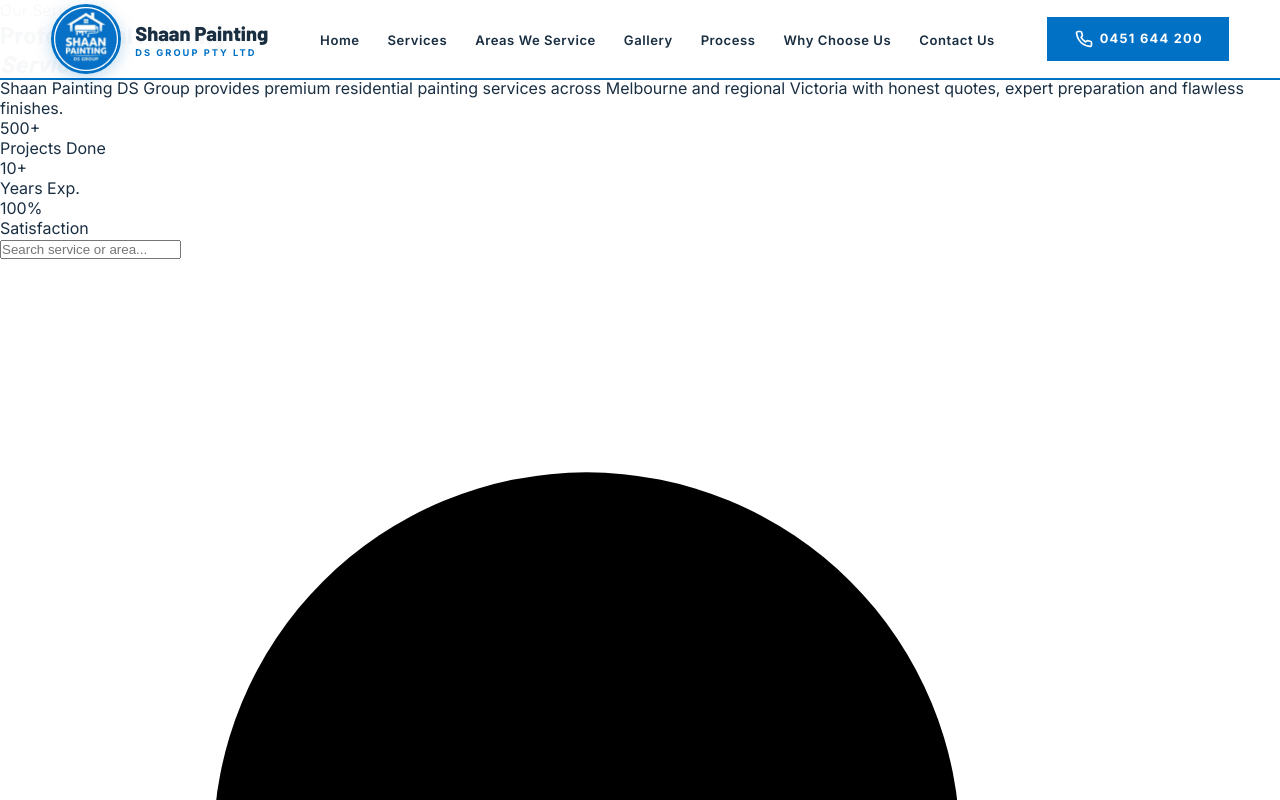
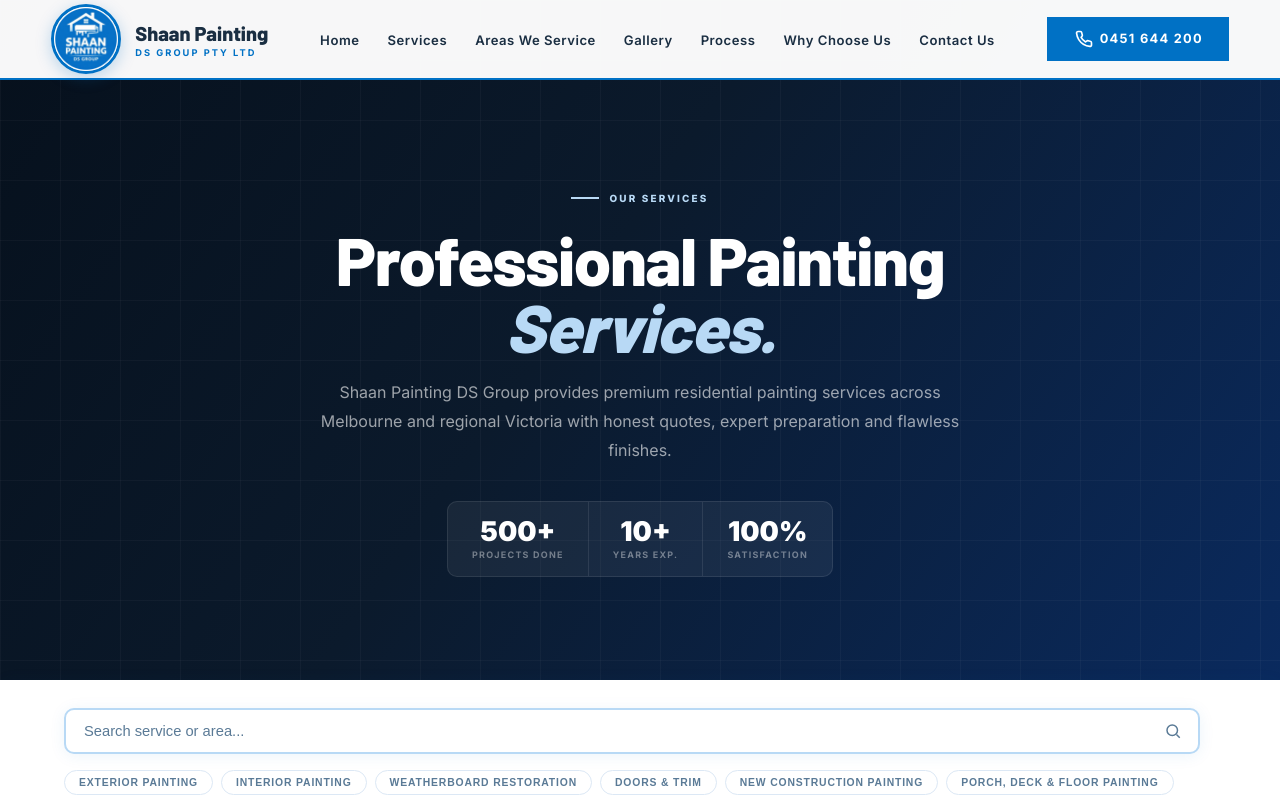
Before and after one commit to designerankush/shaan-painting-nextjs, a Next.js app: page /services in a window 1280 px wide. Shown: the top 800 px of the page. Built offline with nearby package versions, Linux system fonts and the light colour scheme; a web font is replaced by a local one.

Commit message:
service page css issue fixed

```diff
--- a/components/pages/ServicesPage/ServicesPage.module.css
+++ b/components/pages/ServicesPage/ServicesPage.module.css
@@ -1,4 +1,103 @@
- .regionJumpPills {
+/* ─── HERO ─── */
+.hero{
+  position:relative;min-height:680px;
+  background:linear-gradient(125deg,var(--dark) 0%,var(--dark2) 45%,#0a2a5e 100%);
+  overflow:hidden;display:flex;align-items:center;
+  padding:80px 5% 0;
+}
+
+.heroGridLines{
+  position:absolute;inset:0;
+  background-image:
+    linear-gradient(rgba(255,255,255,.03) 1px,transparent 1px),
+    linear-gradient(90deg,rgba(255,255,255,.03) 1px,transparent 1px);
+  background-size:60px 60px;
+  pointer-events:none;
+}
+.heroWave{
+  position:absolute;bottom:-1px;left:0;right:0;
+  height:80px;pointer-events:none;
+}
+.heroContent{position:relative;z-index:2; max-width:650px; margin: 0 auto; text-align: center;}
+.heroEyebrow{
+  display:inline-flex;align-items:center;gap:10px;
+  margin-bottom:22px;
+}
+.heroEyebrowLine{width:28px;height:2px;background:var(--blueM)}
+.heroEyebrowText{
+  font-size:.62rem;font-weight:800;letter-spacing:.22em;
+  text-transform:uppercase;color:var(--blueM);
+}
+.hero h1{
+  font-size:clamp(2.8rem,5.5vw,4.2rem);
+  font-weight:900;color:white;line-height:1.0;
+  letter-spacing:-.02em;margin-bottom:18px;
+}
+.hero h1 em{color:var(--blueM);font-style:italic}
+.heroDesc{
+  font-size:1rem;color:rgba(255,255,255,.6);
+  line-height:1.8; margin-bottom:36px;font-weight:400;
+}
+
+.heroStats{display:flex;gap:0;flex-wrap:wrap; align-items: center; justify-content: center;}
+.hstat{
+  padding:16px 24px;text-align:center;
+  background:rgba(255,255,255,.06);
+  border:1px solid rgba(255,255,255,.09);
+  border-right:none;transition:background .3s;
+}
+.hstat:first-child{border-radius:10px 0 0 10px}
+.hstat:last-child{border-right:1px solid rgba(255,255,255,.09);border-radius:0 10px 10px 0}
+.hstat:hover{background:rgba(0,113,197,.2)}
+.hstatN{font-size:1.7rem;font-weight:900;color:white;line-height:1}
+.hstatL{font-size:.56rem;font-weight:700;letter-spacing:.14em;text-transform:uppercase;color:rgba(255,255,255,.4);margin-top:4px}
+
+/* ─── SEARCH STRIP ─── */
+.searchStrip{
+  background:var(--white);
+  border-bottom:1px solid var(--border);
+  padding:28px 5%;
+  position:sticky;top:76px;z-index:100;
+  box-shadow:0 4px 20px rgba(0,113,197,.05);
+}
+.searchStripInner{max-width:1300px;margin:0 auto;display:flex;align-items:center;gap:16px;flex-wrap:wrap}
+.searchBox{
+  flex:1;min-width:260px;
+  display:flex;border:2px solid var(--blueM);
+  border-radius:10px;overflow:hidden;
+  background:white;
+  box-shadow:0 2px 16px rgba(0,113,197,.08);
+  transition:border-color .25s,box-shadow .25s;
+}
+.searchBox:focus-within{border-color:var(--blue);box-shadow:0 4px 20px rgba(0,113,197,.15)}
+.searchBox input{
+  flex:1;padding:13px 18px;border:none;outline:none;
+  font-size:.92rem;color:var(--text);background:transparent;
+}
+.searchBox input::placeholder{color:var(--muted)}
+.searchIcon{
+  padding:0 16px;display:flex;align-items:center;
+  color:var(--muted);
+}
+.searchIcon svg{width:18px;height:18px;stroke:currentColor;fill:none;stroke-width:2}
+.searchResultsTxt{
+  font-size:.78rem;font-weight:600;color:var(--muted);
+  white-space:nowrap;
+}
+.searchResultsTxt strong{color:var(--blue)}
+
+
+.regionJumpPills{display:flex;gap:8px;flex-wrap:wrap}
+
+.rjp{
+  font-size:.65rem;font-weight:700;letter-spacing:.08em;text-transform:uppercase;
+  padding:6px 14px;border:1.5px solid var(--border);border-radius:100px;
+  color:var(--muted);cursor:pointer;transition:all .2s;background:white;
+}
+.rjp:hover{border-color:var(--blue);color:var(--blue);background:var(--blueL)}
+.rjp.active{border-color:var(--blue);color:white;background:var(--blue)}
+
+.regionJumpPills {
   display: flex;
   gap: 8px;
   flex-wrap: wrap;
@@ -312,4 +411,7 @@
     flex: 1;
     padding: 14px 12px;
   }
+  .searchStrip{
+    position: static;
+  }
 }
--- a/components/pages/ServicesPage/ServicesPage.tsx
+++ b/components/pages/ServicesPage/ServicesPage.tsx
@@ -69,7 +69,7 @@
   return (
     <main>
       <section className={styles.hero}>
-        <div className={styles.heroBgGlow}></div>
+
         <div className={styles.heroGridLines}></div>
 
         <div className={styles.heroContent}>
```
